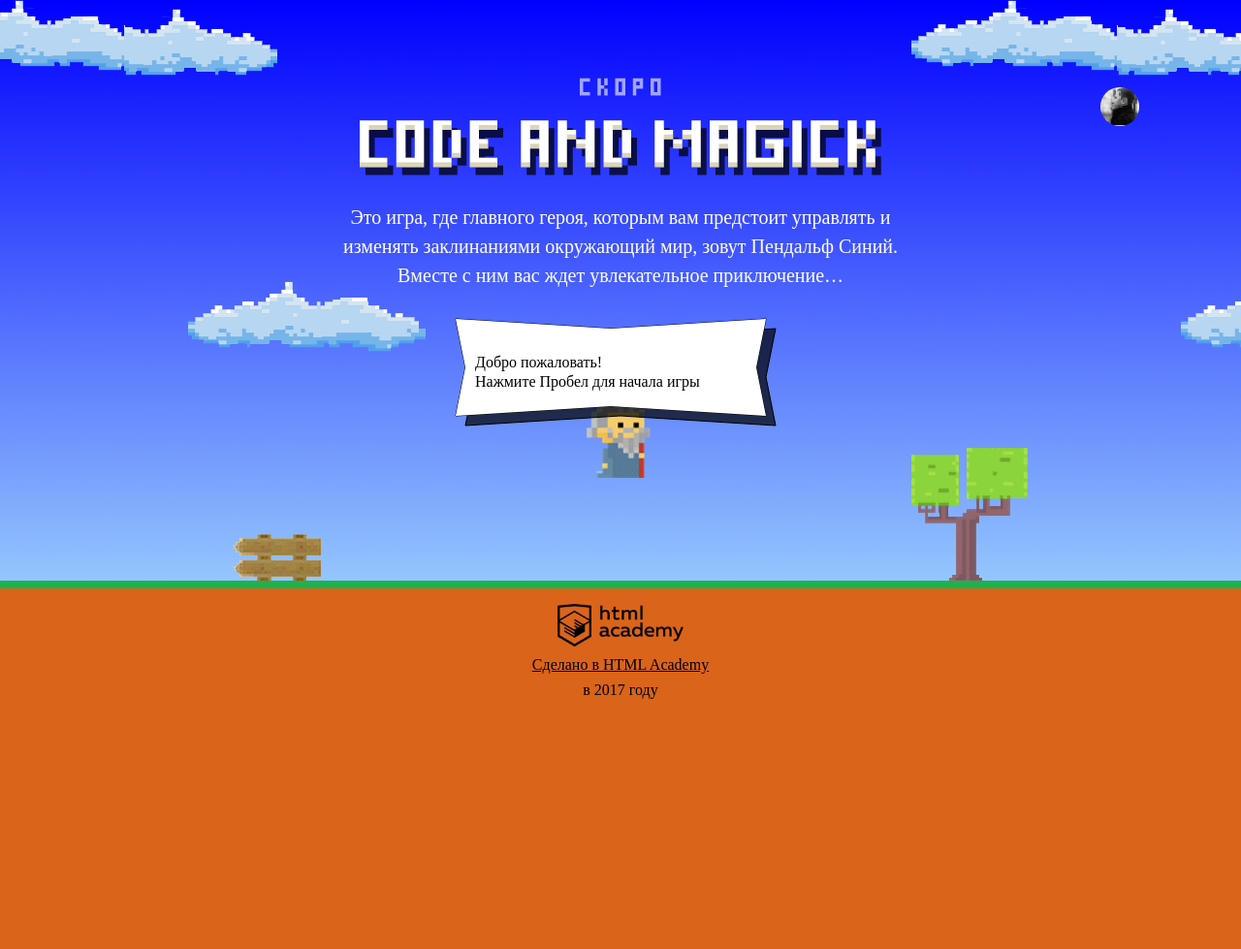
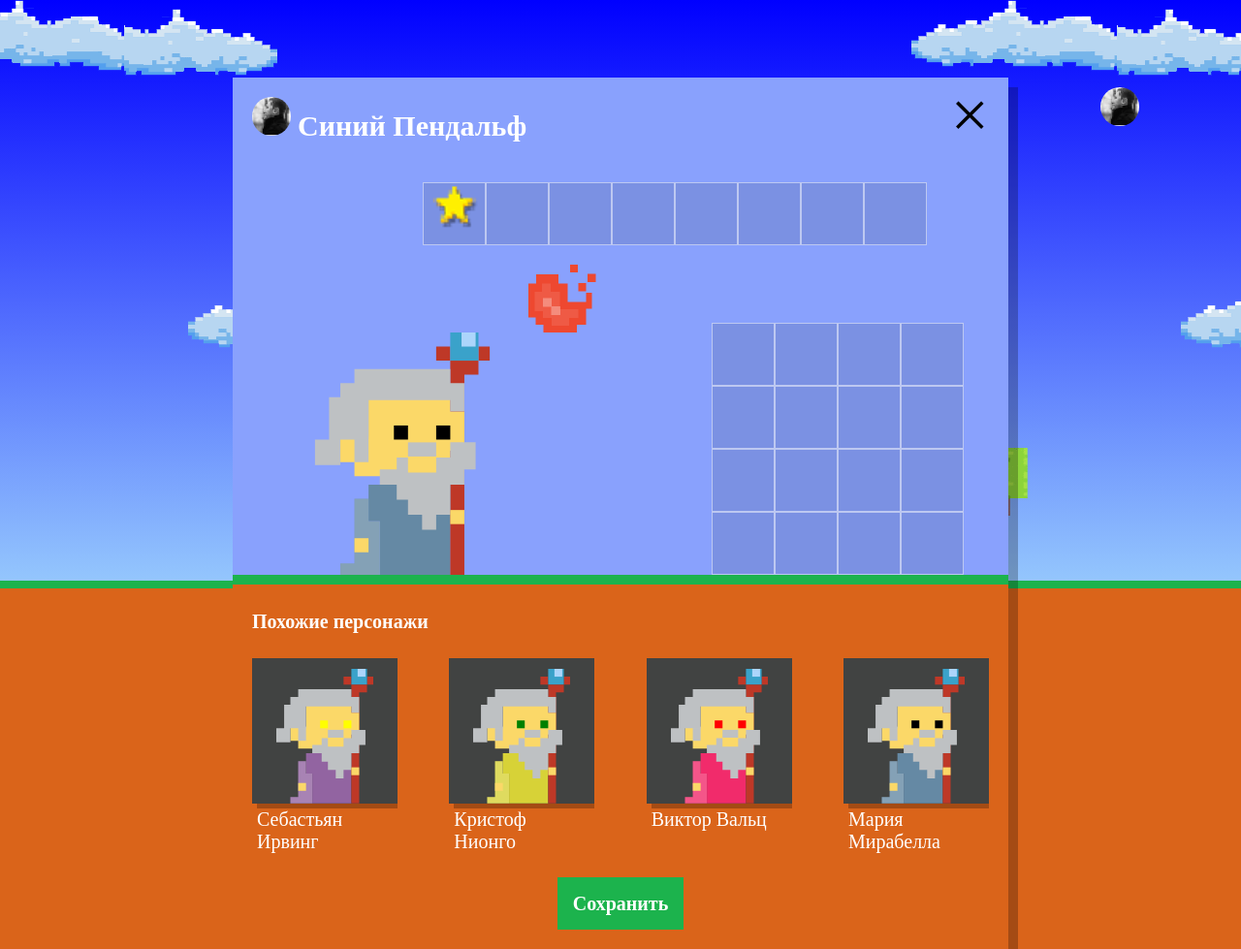
Before and after one commit to sigmarius/1247385-code-and-magick-20, a website: page index.html in a window 1280 px wide. Shown: the whole page at 97% size. Before the commit the page ends 800 px from the top, so only its background shows below. Drawn offline with Linux system fonts and the light colour scheme; a web font is replaced by a local one.

Commit message:
Создает похожих волшебников на основе <template>

```diff
--- a/index.html
+++ b/index.html
@@ -207,6 +207,7 @@
 
 <script src="js/stat.js"></script>
 <script src="js/game.js"></script>
+<script src="js/setup.js"></script>
 
 </body>
 </html>
--- /dev/null
+++ b/js/setup.js
@@ -0,0 +1,66 @@
+'use strict';
+
+var WIZARD_NAMES = ['Иван', 'Хуан', 'Себастьян', 'Мария', 'Кристоф', 'Виктор', 'Юлия', 'Люпита', 'Вашингтон'];
+var WIZARD_SIRNAMES = ['да Марья', 'Верон', 'Мирабелла', 'Вальц', 'Онопко', 'Топольницкая', 'Нионго', 'Ирвинг'];
+var WIZARD_COAT_COLORS = ['rgb(101, 137, 164)', 'rgb(241, 43, 107)', 'rgb(146, 100, 161)', 'rgb(56, 159, 117)', 'rgb(215, 210, 55)', 'rgb(0, 0, 0)'];
+var WIZARD_EYES_COLORS = ['black', 'red', 'blue', 'yellow', 'green'];
+var WIZARD_COUNT = 4;
+
+var userDialog = document.querySelector('.setup');
+var similarWizardTemplate = document.querySelector('#similar-wizard-template')
+    .content
+    .querySelector('.setup-similar-item');
+var similarListElements = userDialog.querySelector('.setup-similar-list');
+
+userDialog.classList.remove('hidden');
+
+var generateRandomIndex = function (min, max) {
+  min = Math.ceil(min);
+  max = Math.floor(max);
+  return Math.floor(Math.random() * (max - min)) + min;
+};
+
+var generateOneWizard = function (name, sirname, coatColor, eyesColor) {
+  var wizardName = name[generateRandomIndex(0, name.length)];
+  var wizardSirname = sirname[generateRandomIndex(0, sirname.length)];
+  var wizardCoatColor = coatColor[generateRandomIndex(0, coatColor.length)];
+  var wizardEyesColor = eyesColor[generateRandomIndex(0, eyesColor.length)];
+  return {
+    name: wizardName + ' ' + wizardSirname,
+    coatColor: wizardCoatColor,
+    eyesColor: wizardEyesColor
+  };
+};
+
+var generateWizards = function () {
+  var wizards = [];
+  for (var i = 0; i < WIZARD_COUNT; i++) {
+    var wizard = generateOneWizard(WIZARD_NAMES, WIZARD_SIRNAMES, WIZARD_COAT_COLORS, WIZARD_EYES_COLORS);
+    wizards.push(wizard);
+  }
+  return wizards;
+};
+
+var renderOneWizard = function (wizard) {
+  var wizardElement = similarWizardTemplate.cloneNode(true);
+
+  wizardElement.querySelector('.setup-similar-label').textContent = wizard.name;
+  wizardElement.querySelector('.wizard-coat').style.fill = wizard.coatColor;
+  wizardElement.querySelector('.wizard-eyes').style.fill = wizard.eyesColor;
+
+  return wizardElement;
+};
+
+var renderWizards = function () {
+  var fragment = document.createDocumentFragment();
+  var wizards = generateWizards();
+
+  for (var i = 0; i < wizards.length; i++) {
+    fragment.appendChild(renderOneWizard(wizards[i]));
+  }
+  return fragment;
+};
+
+similarListElements.appendChild(renderWizards());
+
+userDialog.querySelector('.setup-similar').classList.remove('hidden');
```
